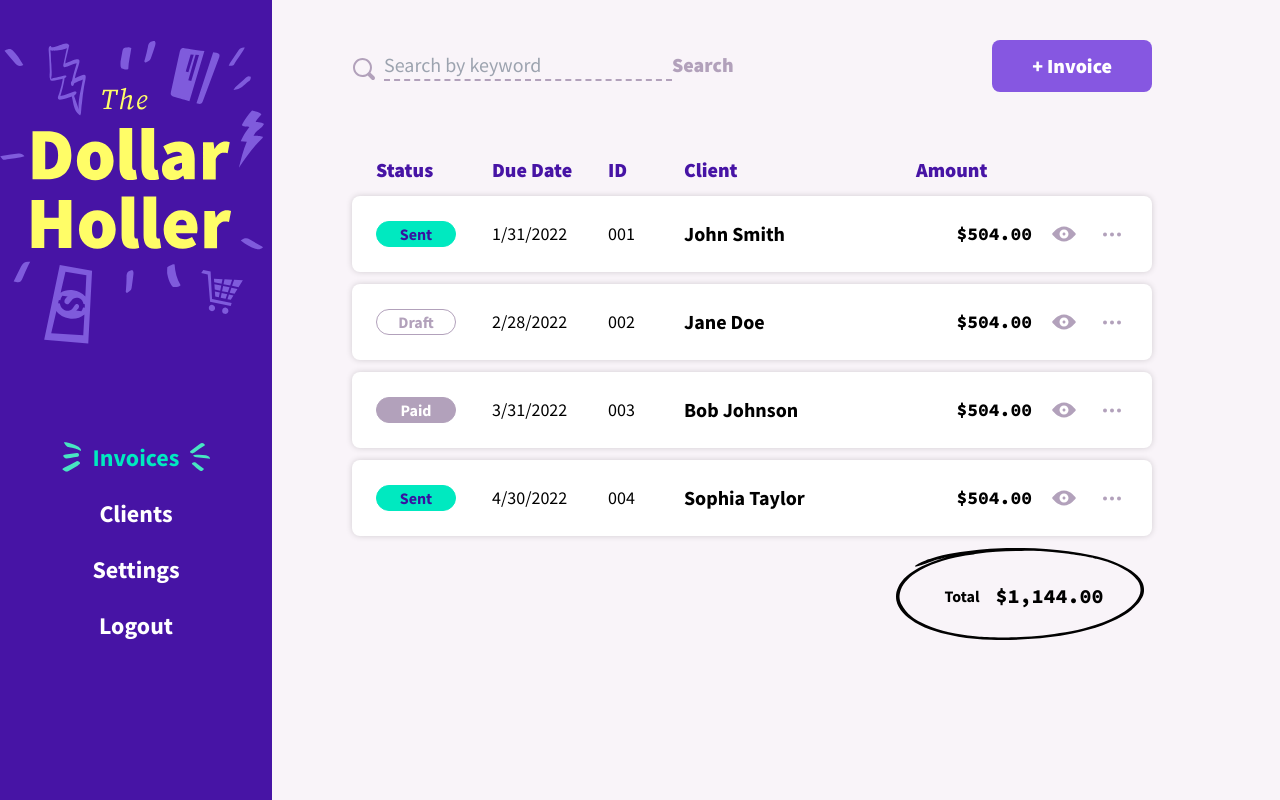
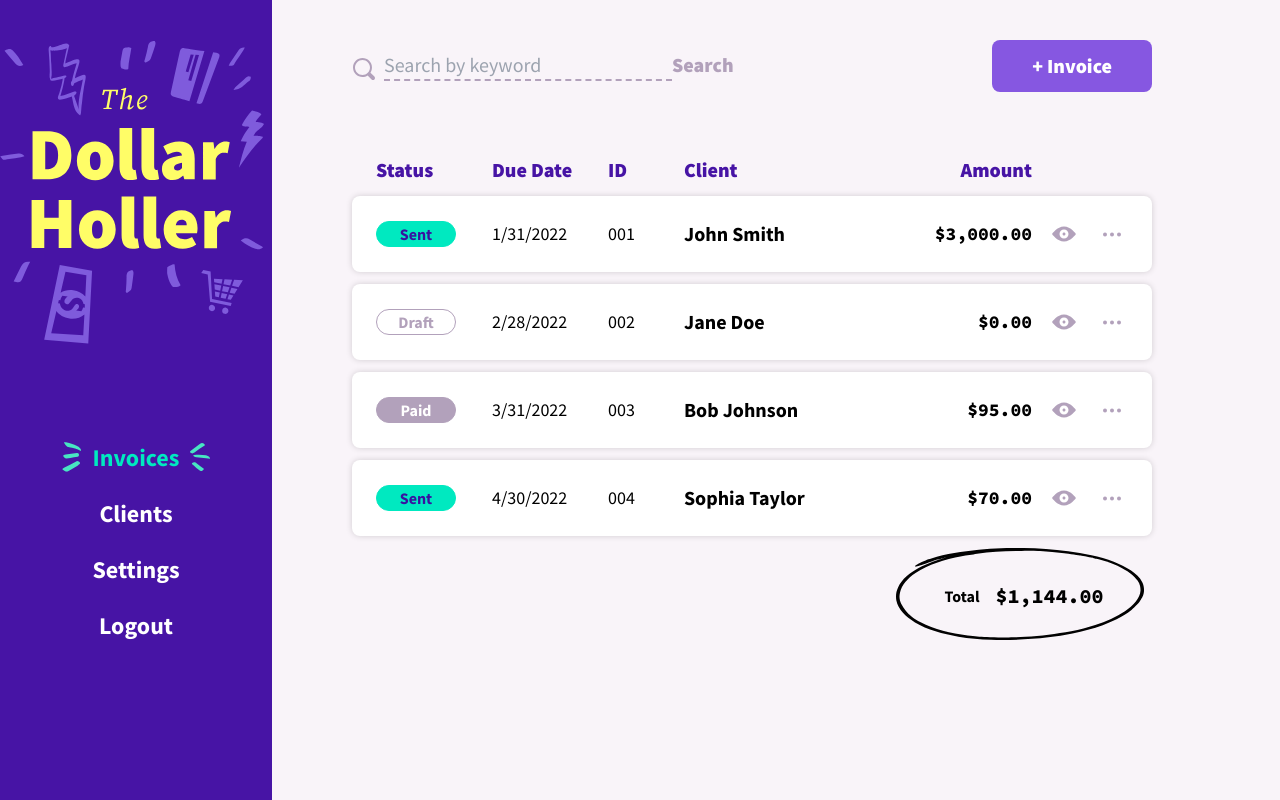
Before and after one commit to MaxDaten/dollarholler, a SvelteKit app: page /invoices in a window 1280 px wide. Built offline with nearby package versions, Linux system fonts and the light colour scheme.

Commit message:
Lesson 18: Invoice Total

```diff
--- /dev/null
+++ b/src/lib/components/utils/moneyHelpers.ts
@@ -0,0 +1,20 @@
+export const sumLineItems = (lineItems: LineItem[] = []): number => {
+    return lineItems.reduce(
+        (prev, current) => prev + current.amount,
+        0
+    )
+}
+
+export const centsToDollars = (cents: number): string => {
+    const dollars = cents / 100
+    const addDecimals = twoDecimals(dollars)
+    return addThousandsSeperator(addDecimals)
+}
+
+export const twoDecimals = (myNum: number): string => {
+    return myNum.toFixed(2);
+}
+
+export const addThousandsSeperator = (myNum: string): string => {
+    return myNum.replace(/\B(?=(\d{3})+(?!\d))/g, ",")
+}
--- a/src/routes/(dashboard)/invoices/+page.svelte
+++ b/src/routes/(dashboard)/invoices/+page.svelte
@@ -38,7 +38,7 @@
     <h3>Due Date</h3>
     <h3>ID</h3>
     <h3>Client</h3>
-    <h3>Amount</h3>
+    <h3 class="text-right">Amount</h3>
     <div />
     <div />
   </div>
--- a/src/routes/(dashboard)/invoices/InvoiceRow.svelte
+++ b/src/routes/(dashboard)/invoices/InvoiceRow.svelte
@@ -2,6 +2,7 @@
   import ThreeDots from '$lib/components/Icon/ThreeDots.svelte';
   import View from '$lib/components/Icon/View.svelte';
   import Tag from '$lib/components/Tag.svelte';
+  import { centsToDollars, sumLineItems } from '$lib/components/utils/moneyHelpers';
 
   export let invoice: Invoice;
 
@@ -16,8 +17,12 @@
   <div class="status"><Tag className="ml-auto lg:ml-0" label={invoice.invoiceStatus} /></div>
   <div class="dueDate text-sm lg:text-lg">{formatDate(invoice.dueDate)}</div>
   <div class="invoiceNumber text-sm lg:text-lg">{invoice.invoiceNumber}</div>
-  <div class="clientName text-base font-bold lg:text-xl">{invoice.client.name}</div>
-  <div class="amount text-right font-mono text-sm font-bold lg:text-lg">$504.00</div>
+  <div class="clientName truncate whitespace-nowrap text-base font-bold lg:text-xl">
+    {invoice.client.name}
+  </div>
+  <div class="amount text-right font-mono text-sm font-bold lg:text-lg">
+    ${centsToDollars(sumLineItems(invoice.lineItems))}
+  </div>
   <div class="viewButton lg:center hidden text-sm lg:block lg:text-lg">
     <a href="#" class="text-pastelPurple hover:text-daisyBush"><View /></a>
   </div>
--- a/src/seed.json
+++ b/src/seed.json
@@ -19,13 +19,13 @@
             "issueDate": "2022-01-01T00:00:00.000Z",
             "lineItems": [
                 {
-                    "amount": 50,
+                    "amount": 50000,
                     "description": "Consulting services",
                     "id": "item_001",
                     "quantity": 2
                 },
                 {
-                    "amount": 25,
+                    "amount": 250000,
                     "description": "Project management",
                     "id": "item_002",
                     "quantity": 1
@@ -52,14 +52,6 @@
             "invoiceNumber": "002",
             "invoiceStatus": "draft",
             "issueDate": "2022-02-01T00:00:00.000Z",
-            "lineItems": [
-                {
-                    "amount": 100,
-                    "description": "Web development",
-                    "id": "item_003",
-                    "quantity": 5
-                }
-            ],
             "subject": "Invoice for February 2022"
         },
         {
@@ -81,13 +73,13 @@
             "issueDate": "2022-03-01T00:00:00.000Z",
             "lineItems": [
                 {
-                    "amount": 75,
+                    "amount": 7500,
                     "description": "Graphic design",
                     "id": "item_004",
                     "quantity": 4
                 },
                 {
-                    "amount": 20,
+                    "amount": 2000,
                     "description": "Photography",
                     "id": "item_005",
                     "quantity": 1
@@ -116,13 +108,13 @@
             "issueDate": "2022-04-01T00:00:00.000Z",
             "lineItems": [
                 {
-                    "amount": 50,
+                    "amount": 5000,
                     "description": "Writing services",
                     "id": "item_006",
                     "quantity": 2
                 },
                 {
-                    "amount": 20,
+                    "amount": 2000,
                     "description": "Editing services",
                     "id": "item_007",
                     "quantity": 1
```
